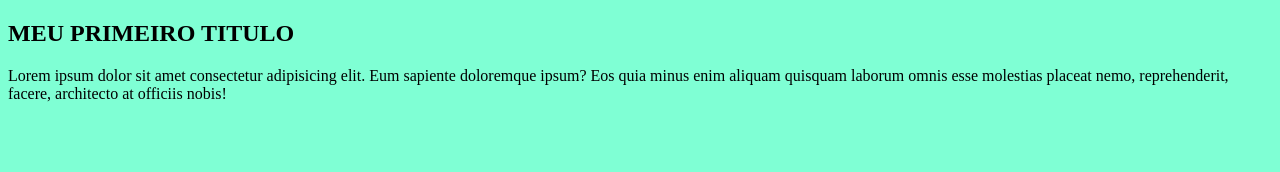
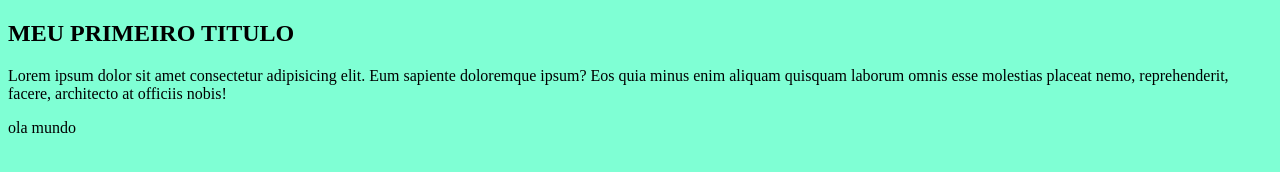
Before and after one commit to diegodias055/curso-git-jv, a plain HTML site: page index.html in a window 1280 px wide. Drawn offline with Linux system fonts and the light colour scheme.

Commit message:
add footer

```diff
--- a/index.html
+++ b/index.html
@@ -12,6 +12,10 @@
     <section>
         <h1>MEU PRIMEIRO TITULO</h1>
         <p>Lorem ipsum dolor sit amet consectetur adipisicing elit. Eum sapiente doloremque ipsum? Eos quia minus enim aliquam quisquam laborum omnis esse molestias placeat nemo, reprehenderit, facere, architecto at officiis nobis!</p>
+
     </section>
+    <footer>
+        <p>ola mundo</p>
+    </footer>
 </body>
 </html>
```
